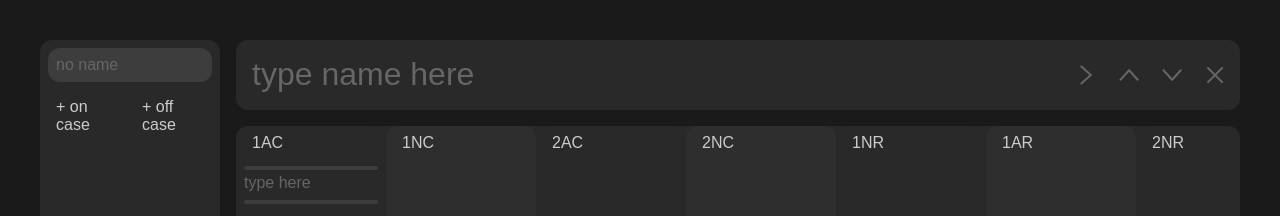
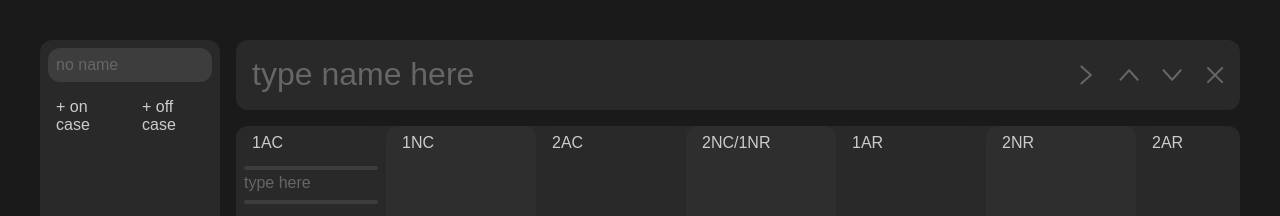
Before and after one commit to Ashwagandhae/debate-flow, a Svelte app: page / in a window 1280 px wide. Shown: the top 216 px of the page. Built offline with nearby package versions, Linux system fonts and the light colour scheme.

Commit message:
animations

```diff
--- a/src/App.svelte
+++ b/src/App.svelte
@@ -40,9 +40,9 @@
     // function addFlow(neg) {
     let columns;
     if (neg) {
-      columns = ['1NC', '2AC', '2NC', '1NR', '1AR', '2NR', '2AR'];
+      columns = ['1NC', '2AC', '2NC/1NR', '1AR', '2NR', '2AR'];
     } else {
-      columns = ['1AC', '1NC', '2AC', '2NC', '1NR', '1AR', '2NR', '2AR'];
+      columns = ['1AC', '1NC', '2AC', '2NC/1NR', '1AR', '2NR', '2AR'];
     }
     flows.push({
       content: '',
```
Also changed, not shown: public/build/bundle.css, public/build/bundle.js, 1 other file (tests, documents, lock files or other folders).
